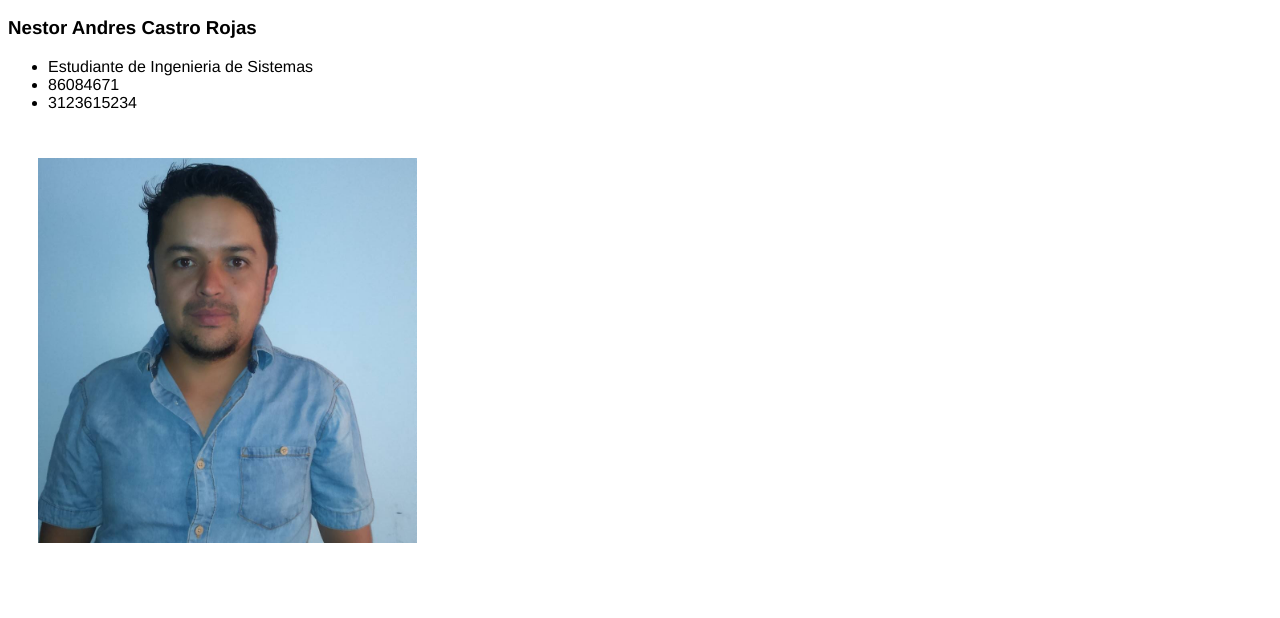
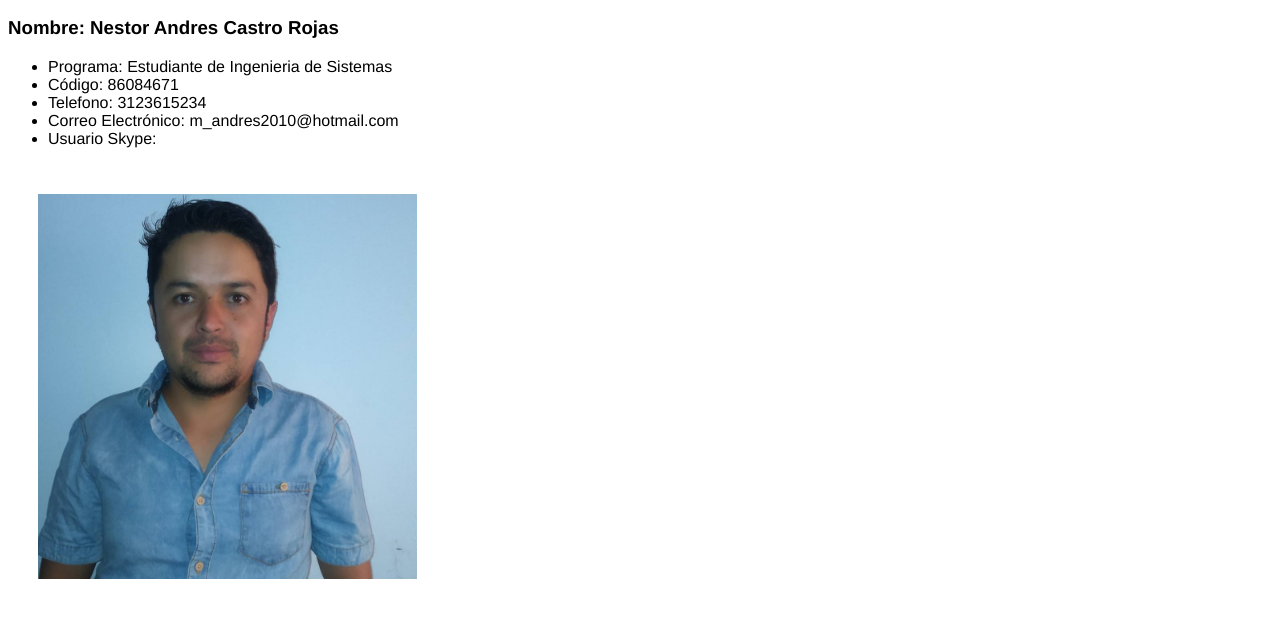
Before and after one commit to andrescastro-unad/DSW-AndresCastro, a plain HTML site: page autor.html in a window 1280 px wide. Shown: the part 248-866 px from the top of the page. Before the commit the page ends 833 px from the top, so only its background shows below. Drawn offline with Linux system fonts and the light colour scheme.

Commit message:
fase 3
se termina la fase 3

```diff
--- a/autor.html
+++ b/autor.html
@@ -19,12 +19,14 @@
      <a href="autor.html">Autor</a>
  </div>
  <h2>Autor</h2>
- <h3>Nestor Andres Castro Rojas</h3>
+ <h3>Nombre:  Nestor Andres Castro Rojas</h3>
 
  <ul>
-    <li>Estudiante de Ingenieria de Sistemas</li>
-    <li>86084671</li>
-    <li>3123615234</li>
+    <li>Programa: Estudiante de Ingenieria de Sistemas</li>
+    <li>Código: 86084671</li>
+    <li>Telefono: 3123615234</li>
+    <li>Correo Electrónico: m_andres2010@hotmail.com</li>
+    <li>Usuario Skype:  </li>
 </ul>
 <img class="foto" src="imagenes/foto.jpg" alt="andres">
 </body>
```
Also changed, not shown: recursos.html (+3 -0 lines), recursos2.html (+1 -5 lines).
